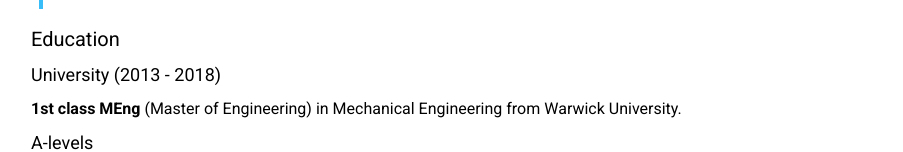
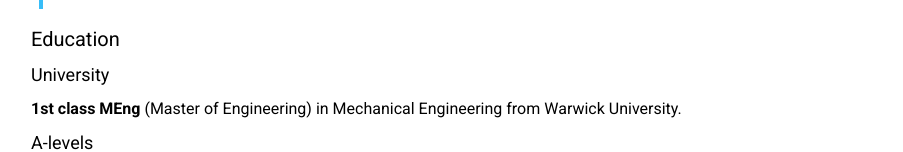
Before and after one commit to ArmandBernard/WebCV, a React (Vite) app: page / in a window 1280 px wide. Shown: the part 2563-2715 px from the top of the page, without its empty margins (177-1080 px from the left). Built offline with nearby package versions, Linux system fonts and the light colour scheme.

Commit message:
remove dates from University header

```diff
--- a/src/Education.tsx
+++ b/src/Education.tsx
@@ -4,7 +4,7 @@ export const Education = () => (
   <div>
     <h2>Education</h2>
     <h3 id="university" className="text-lg my-2">
-      University (2013 - 2018)
+      University
     </h3>
     <p>
       <b>1st class MEng</b> (Master of Engineering) in Mechanical Engineering
```
